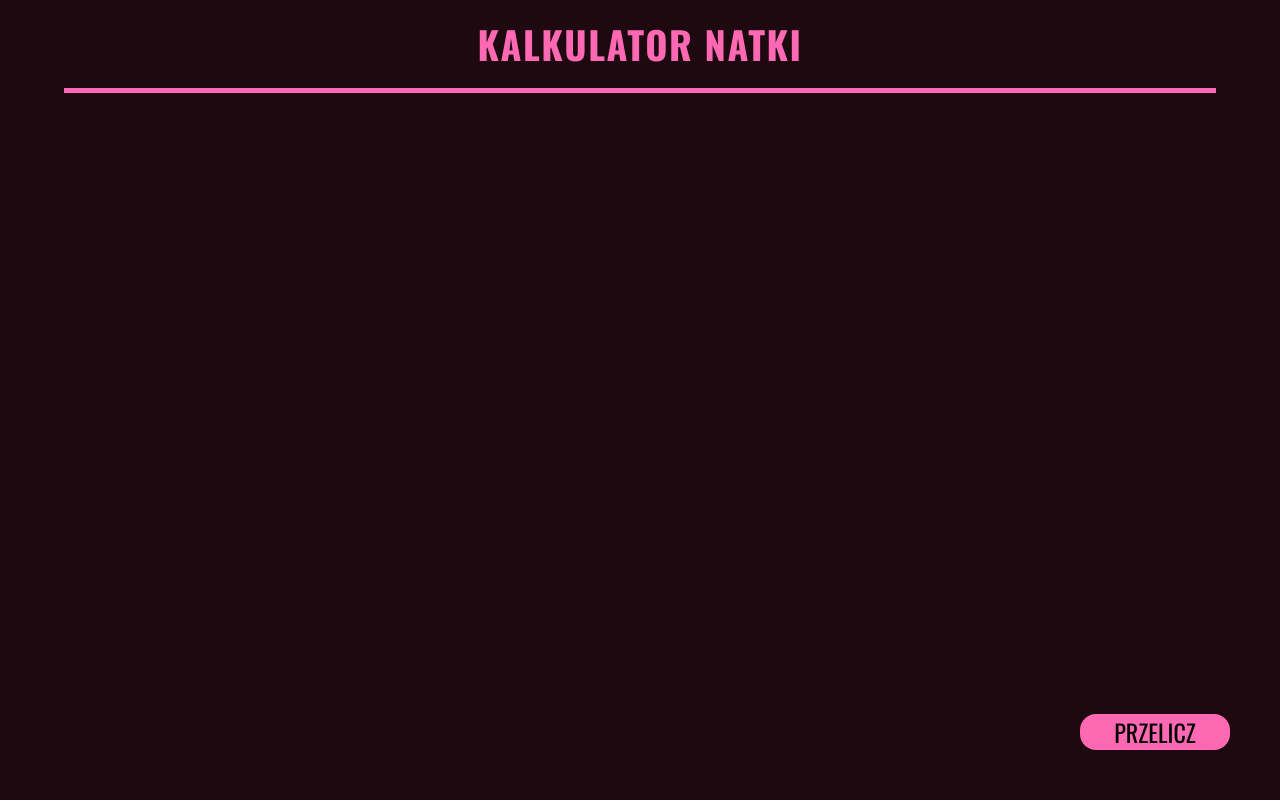
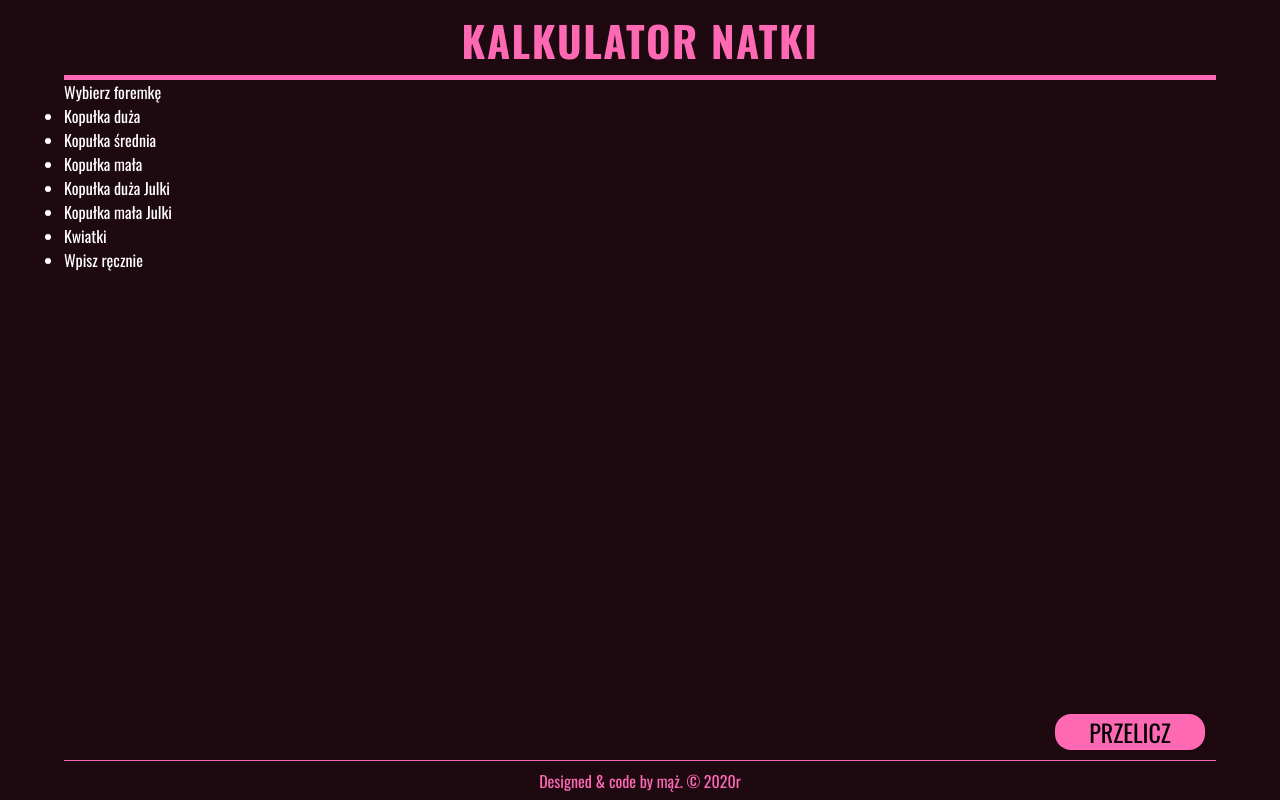
Before and after one commit to sebastianDuch/candyCalculator, a plain HTML site: page index.html in a window 1280 px wide. Drawn offline with nearby package versions, Linux system fonts and the light colour scheme.

Commit message:
add list

```diff
--- a/index.html
+++ b/index.html
@@ -17,9 +17,20 @@
         <h1 class="title__content">Kalkulator Natki</h1>
       </header>
 
-      <section>
+      <section class="workspace">
+        <ul>
+          Wybierz foremkę
+          <li>Kopułka duża</li>
+          <li>Kopułka średnia</li>
+          <li>Kopułka mała</li>
+          <li>Kopułka duża Julki</li>
+          <li>Kopułka mała Julki</li>
+          <li>Kwiatki</li>
+          <li>Wpisz ręcznie</li>
+        </ul>
         <button class="button__count">Przelicz</button>
       </section>
+      <footer class="footer">Designed & code by mąż. &copy; 2020r</footer>
     </main>
   </body>
 </html>
--- a/style.css
+++ b/style.css
@@ -3,6 +3,7 @@
   padding: 0;
   font-family: "Oswald", sans-serif;
   color: white;
+  box-sizing: border-box;
 }
 
 .container {
@@ -12,18 +13,25 @@
 }
 
 .title {
-  width: 90vw;
+  width: 90%;
+  height: 10vh;
   margin: 0 auto;
-  padding: 16px 0 16px;
   border-bottom: 5px solid hotpink;
 }
-
 .title__content {
   text-align: center;
   color: hotpink;
-  font-size: 38px;
+  font-size: 42px;
+  line-height: 10vh;
   text-transform: uppercase;
   letter-spacing: 1.5px;
+}
+
+.workspace {
+  position: relative;
+  margin: 0 auto;
+  width: 90%;
+  height: 85vh;
 }
 
 .button__count {
@@ -31,7 +39,7 @@
   width: 150px;
   height: 36px;
   bottom: 50px;
-  right: 50px;
+  right: 75px;
   text-transform: uppercase;
   font-size: 24px;
   background-color: hotpink;
@@ -45,3 +53,14 @@
   cursor: pointer;
   background-color: rgb(192, 20, 106);
 }
+
+.footer {
+  width: 90%;
+  height: 5vh;
+  line-height: 5vh;
+  margin: 0 auto;
+  font-size: 16px;
+  text-align: center;
+  border-top: 1px solid hotpink;
+  color: hotpink;
+}
```
